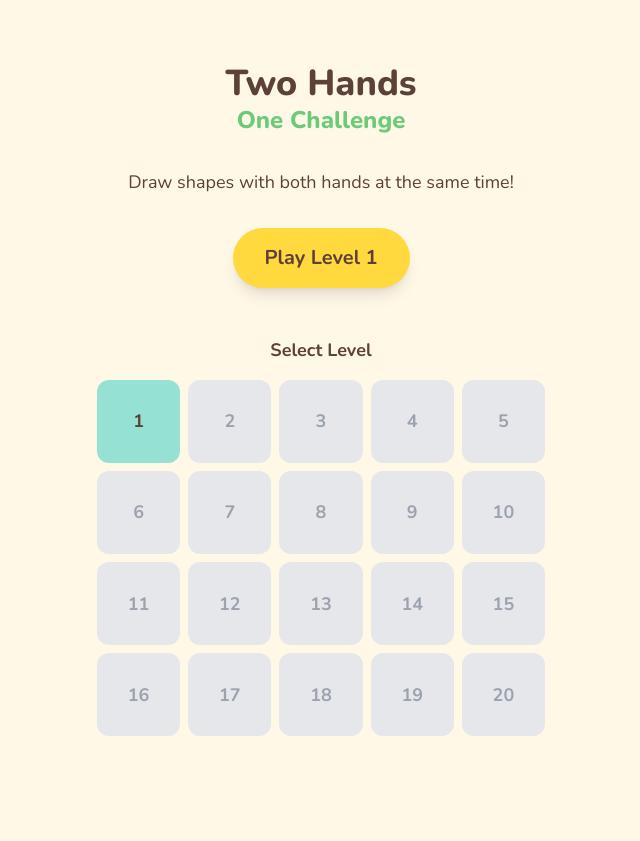
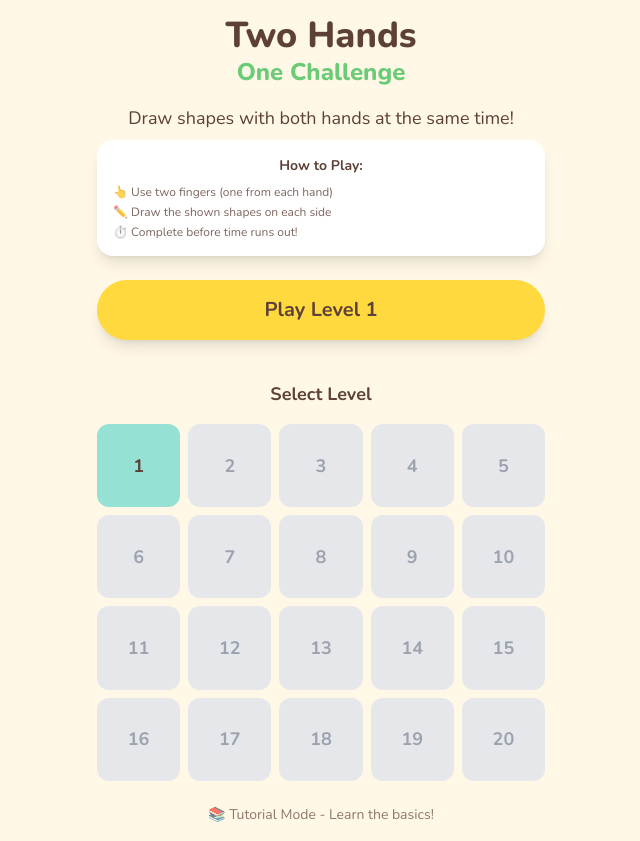
Before and after one commit to Sormailgu/left-right-hand, a React (Vite) app: page / in a window 1280 px wide. Shown: the whole page, without its empty margins (319-959 px from the left). Before the commit the page ends 800 px from the top, so only its background shows below. Built offline with nearby package versions, Linux system fonts and the light colour scheme.

Commit message:
feat: improve main menu UX with instructions and larger buttons

```diff
--- a/src/App.jsx
+++ b/src/App.jsx
@@ -10,21 +10,33 @@ function App() {
       <div className="w-full max-w-md">
         {!isPlaying ? (
           <div className="text-center">
-            <h1 className="text-4xl font-extrabold text-chocolate mb-8">
+            <h1 className="text-4xl font-extrabold text-chocolate mb-4">
               Two Hands
               <span className="block text-2xl text-skyblue">One Challenge</span>
             </h1>
-            <p className="text-lg text-chocolate mb-8">
+
+            <p className="text-lg text-chocolate mb-2">
               Draw shapes with both hands at the same time!
             </p>
+
+            {/* New: How to play section */}
+            <div className="bg-white rounded-2xl p-4 mb-6 shadow-lg">
+              <h3 className="text-sm font-bold text-chocolate mb-2">How to Play:</h3>
+              <div className="text-xs text-chocolate opacity-80 text-left space-y-1">
+                <div>👆 Use two fingers (one from each hand)</div>
+                <div>✏️ Draw the shown shapes on each side</div>
+                <div>⏱️ Complete before time runs out!</div>
+              </div>
+            </div>
+
             <button
               onClick={() => startLevel(currentLevel)}
-              className="bg-sunshine text-chocolate px-8 py-4 min-h-[56px] rounded-full text-xl font-bold shadow-lg active:scale-95 transition-transform mb-4"
+              className="w-full bg-sunshine text-chocolate px-8 py-4 min-h-[56px] rounded-full text-xl font-bold shadow-lg active:scale-95 transition-transform mb-6"
             >
               Play Level {currentLevel}
             </button>
 
-            <div className="pt-8">
+            <div className="pt-4">
               <h3 className="text-lg font-bold text-chocolate mb-4">Select Level</h3>
               <div className="grid grid-cols-5 gap-2">
                 {LEVELS.map((level) => {
@@ -46,6 +58,13 @@ function App() {
                 })}
               </div>
             </div>
+
+            {/* Difficulty indicator */}
+            {currentLevel <= 5 && (
+              <div className="mt-6 text-sm text-chocolate opacity-70">
+                📚 Tutorial Mode - Learn the basics!
+              </div>
+            )}
           </div>
         ) : (
           <GameLoop />
```
